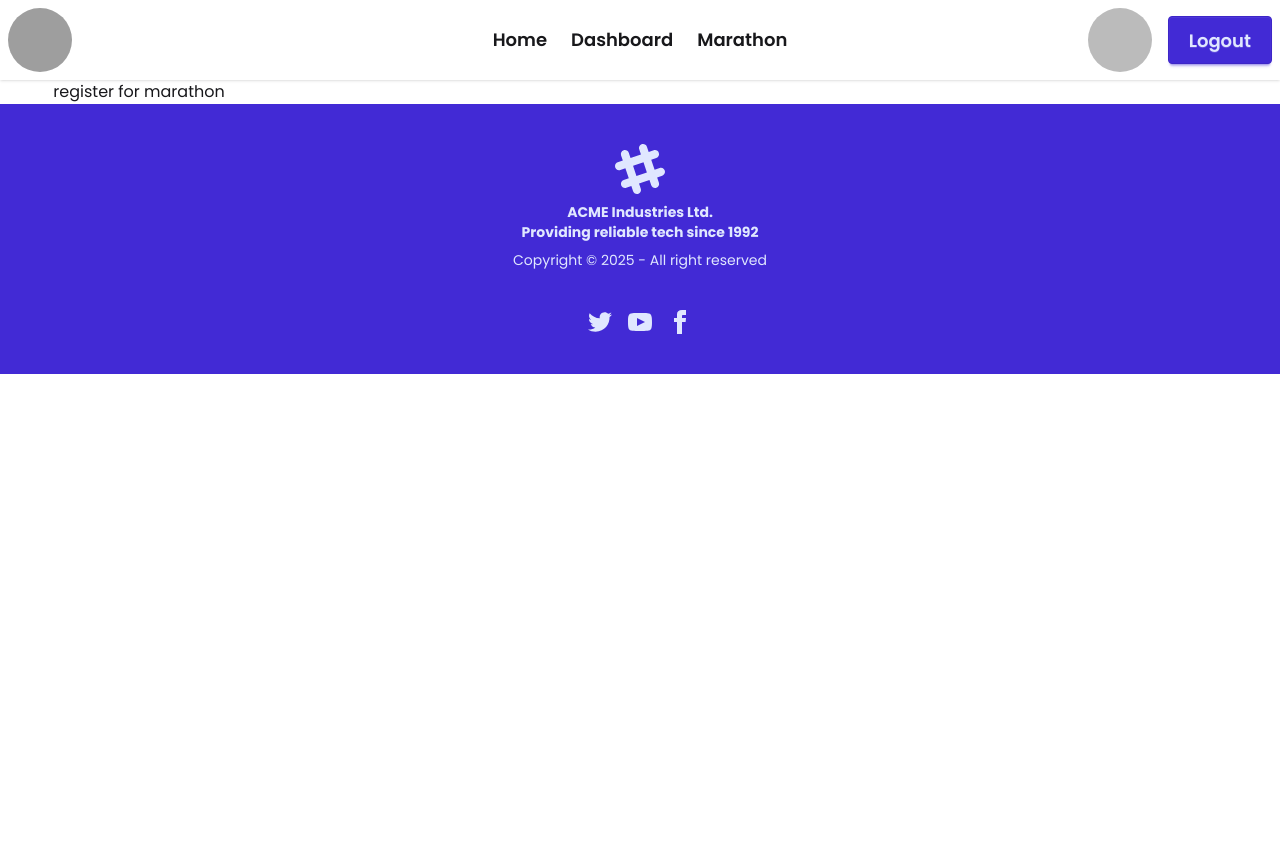
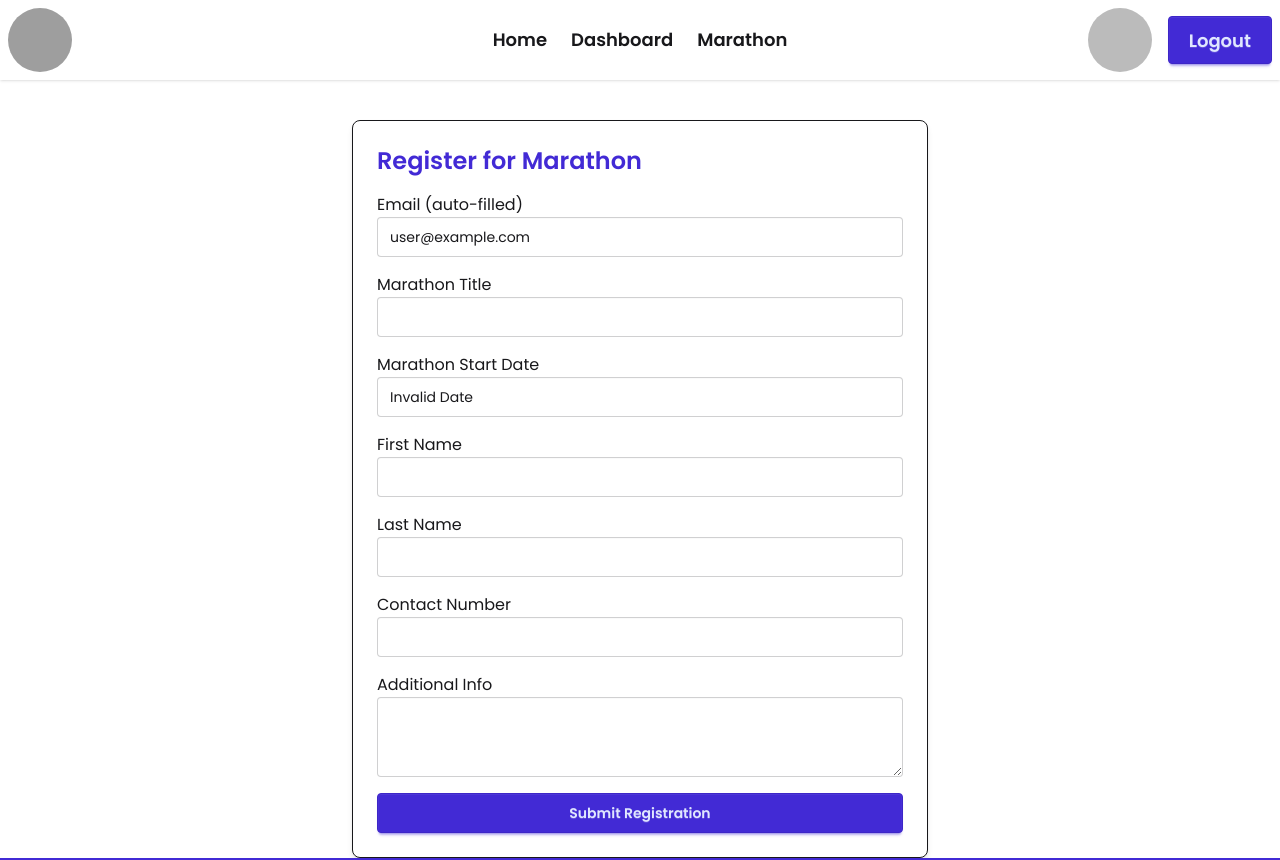
Before and after one commit to WasefUllah/pace-pulse-client, a React (Vite) app: page /registermarathon in a window 1280 px wide. Shown: the top 860 px of the page. Before the commit the page ends 800 px from the top, so only its background shows below. Built offline with nearby package versions, Linux system fonts and the light colour scheme; no server answers; sample sign-in values are in the browser's storage; grey boxes are pictures that could not be loaded.

Commit message:
added registration and regcount inc api

```diff
--- a/src/Components/RegisterMarathon/RegisterMarathon.jsx
+++ b/src/Components/RegisterMarathon/RegisterMarathon.jsx
@@ -1,11 +1,145 @@
-import React from 'react';
+import React, { useContext } from "react";
+import { AuthContext } from "../../Provider/AuthProvider";
+import { useLocation } from "react-router";
+import axios from "axios";
+import Swal from "sweetalert2";
 
 const RegisterMarathon = () => {
-    return (
+  const { user } = useContext(AuthContext);
+  const location = useLocation();
+  //   const marathon = location.state;
+
+  //   const navigate = useNavigate();
+
+  const marathon = location?.state || {}; // Passed from previous page
+  //   console.log(marathon);
+  //   const [formData, setFormData] = useState({
+  //     firstName: "",
+  //     lastName: "",
+  //     contactNumber: "",
+  //     additionalInfo: "",
+  //   });
+
+  //   const handleChange = (e) => {
+  //     const { name, value } = e.target;
+  //     setFormData((prev) => ({
+  //       ...prev,
+  //       [name]: value,
+  //     }));
+  //   };
+
+  const handleSubmit = async (e) => {
+    e.preventDefault();
+    const form = e.target;
+
+    // const registrationData = {
+    //   email: user.email,
+    //   marathonId: marathon._id,
+    //   marathonTitle: marathon.title,
+    //   marathonStartDate: marathon.marathonStartDate,
+    //   ...formData,
+    // };
+
+    const formData = new FormData(form);
+    const registration = Object.fromEntries(formData.entries());
+    registration.userEmail = marathon.createdBy;
+    registration.marathonId = marathon._id;
+    console.log(registration);
+
+    try {
+      await axios.post("http://localhost:3000/registrations", registration);
+      const res = await axios.patch(
+        `http://localhost:3000/marathon/increment/${marathon._id}`
+      );
+      if (res.data.modifiedCount) {
+        Swal.fire({
+          title: "Registration complete!",
+          icon: "success",
+          draggable: true,
+        });
+      }
+    } catch (error) {
+      console.error("Registration failed:", error);
+    }
+  };
+
+  return (
+    <div className="max-w-xl mx-auto mt-10 p-6 border rounded-lg shadow-md bg-base-100">
+      <h2 className="text-2xl font-semibold text-primary mb-4">
+        Register for Marathon
+      </h2>
+      <form onSubmit={handleSubmit} className="space-y-4">
         <div>
-            register for marathon
+          <label>Email (auto-filled)</label>
+          <input
+            type="email"
+            readOnly
+            value={user.email}
+            className="input input-bordered w-full"
+          />
         </div>
-    );
+        <div>
+          <label>Marathon Title</label>
+          <input
+            type="text"
+            readOnly
+            value={marathon.title}
+            className="input input-bordered w-full"
+          />
+        </div>
+        <div>
+          <label>Marathon Start Date</label>
+          <input
+            type="text"
+            readOnly
+            value={new Date(marathon.marathonStartDate).toLocaleDateString()}
+            className="input input-bordered w-full"
+          />
+        </div>
+        <div>
+          <label>First Name</label>
+          <input
+            type="text"
+            name="firstName"
+            required
+            // value={formData.firstName}
+            className="input input-bordered w-full"
+          />
+        </div>
+        <div>
+          <label>Last Name</label>
+          <input
+            type="text"
+            name="lastName"
+            required
+            // value={formData.lastName}
+            className="input input-bordered w-full"
+          />
+        </div>
+        <div>
+          <label>Contact Number</label>
+          <input
+            type="text"
+            name="contactNumber"
+            required
+            // value={formData.contactNumber}
+            className="input input-bordered w-full"
+          />
+        </div>
+        <div>
+          <label>Additional Info</label>
+          <textarea
+            name="additionalInfo"
+            // value={formData.additionalInfo}
+            className="textarea textarea-bordered w-full"
+          />
+        </div>
+        <button type="submit" className="btn btn-primary w-full">
+          Submit Registration
+        </button>
+      </form>
+    </div>
+  );
 };
 
 export default RegisterMarathon;
--- a/src/Components/ShowMarathonDetails/ShowMarathonDetails.jsx
+++ b/src/Components/ShowMarathonDetails/ShowMarathonDetails.jsx
@@ -13,7 +13,9 @@ const ShowMarathonDetails = () => {
 
   const handleRegBtn = () => {
     if (now > start && now < end) {
-      navigate("/registermarathon");
+      navigate("/registermarathon", {
+        state: marathon,
+      });
     } else {
       if (now < start) {
         Swal.fire({
```
